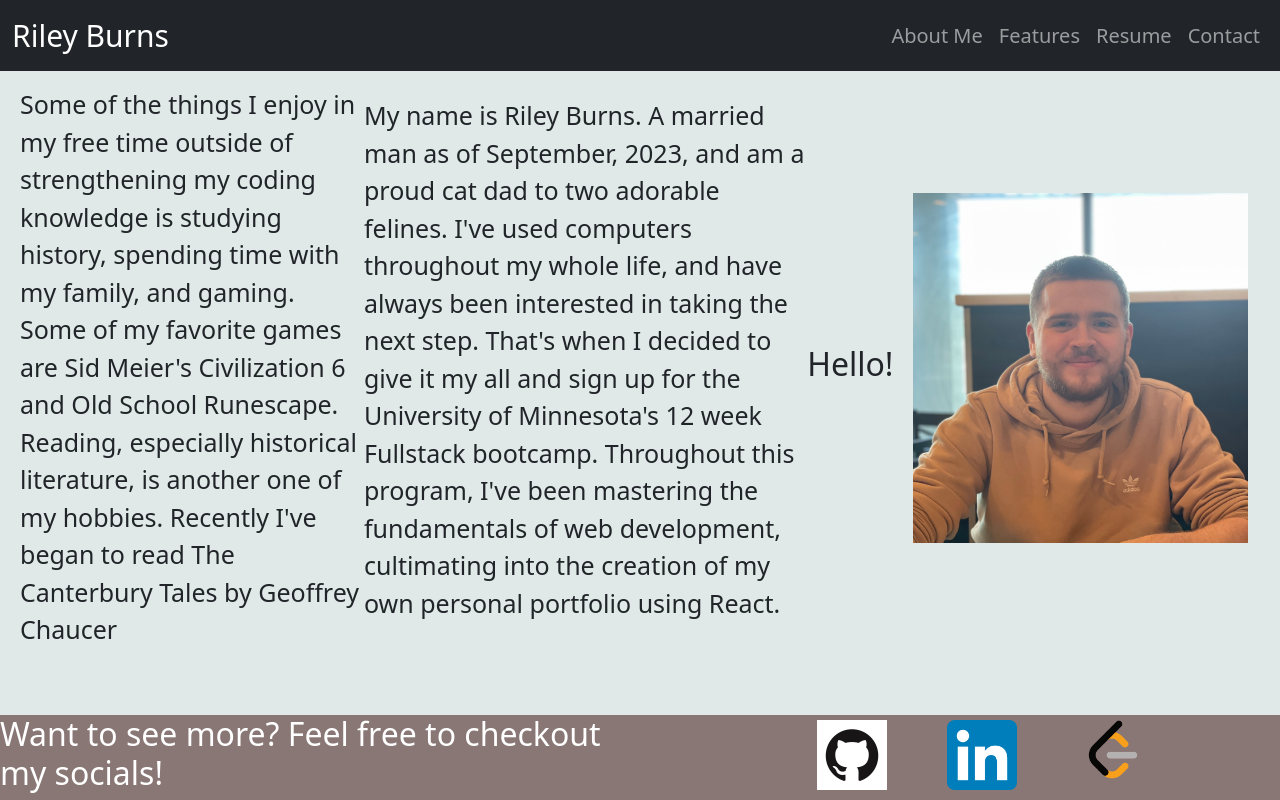
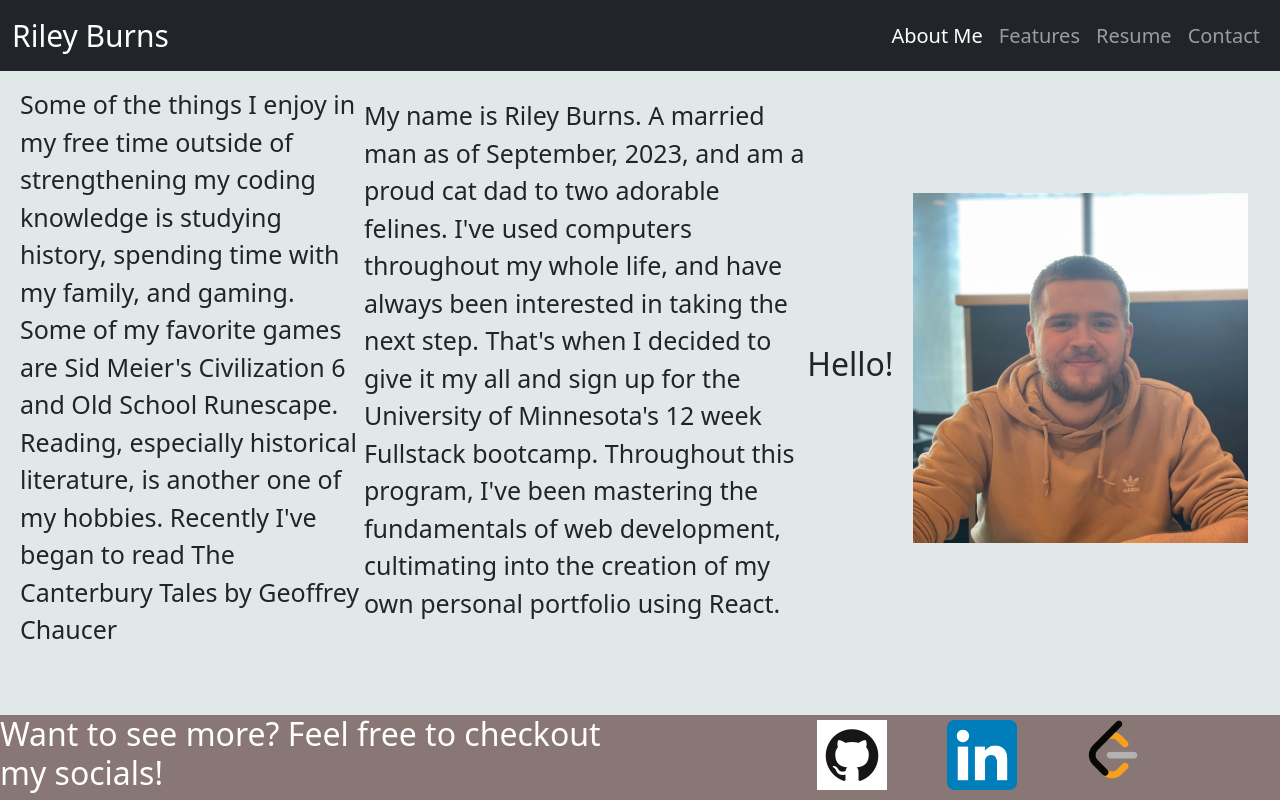
Before and after one commit to RB2277/my-portfolio, a React (Vite) app: page / in a window 1280 px wide. Built offline with nearby package versions, Linux system fonts and the light colour scheme.

Commit message:
added identifier back to what page you're on within navbar

```diff
--- a/src/components/Navigation.jsx
+++ b/src/components/Navigation.jsx
@@ -23,10 +23,10 @@ function Navigation() {
 
   return (
     <>
-            <Nav.Link onClick={() => routeChange("about")} href="#about" className={styles.a}>About Me</Nav.Link>
-            <Nav.Link onClick={() => routeChange("portfolio")} href="#portfolio" className={styles.a}>Features</Nav.Link>
-            <Nav.Link onClick={() => routeChange("resume")} href="#resume" className={styles.a}>Resume</Nav.Link>
-            <Nav.Link onClick={() => routeChange("contact")} href="#resume" className={styles.a}>Contact</Nav.Link>
+            <Nav.Link onClick={() => routeChange("about")} href="#about" className={`${styles.a} ${window.location.href.split("/")[3] === "" ? 'text-white text-decoration-none' : 'text-decoration-none'}`}>About Me</Nav.Link>
+            <Nav.Link onClick={() => routeChange("portfolio")} href="#portfolio" className={`${styles.a} ${window.location.href.split("/")[3] === "portfolio" ? 'text-white text-decoration-none' : 'text-decoration-none'}`}>Features</Nav.Link>
+            <Nav.Link onClick={() => routeChange("resume")} href="#resume" className={`${styles.a} ${window.location.href.split("/")[3] === "resume" ? 'text-white text-decoration-none' : 'text-decoration-none'}`}>Resume</Nav.Link>
+            <Nav.Link onClick={() => routeChange("contact")} href="#resume" className={`${styles.a} ${window.location.href.split("/")[3] === "contact" ? 'text-white text-decoration-none' : 'text-decoration-none'}`}>Contact</Nav.Link>
     </>
   );
 }
```
